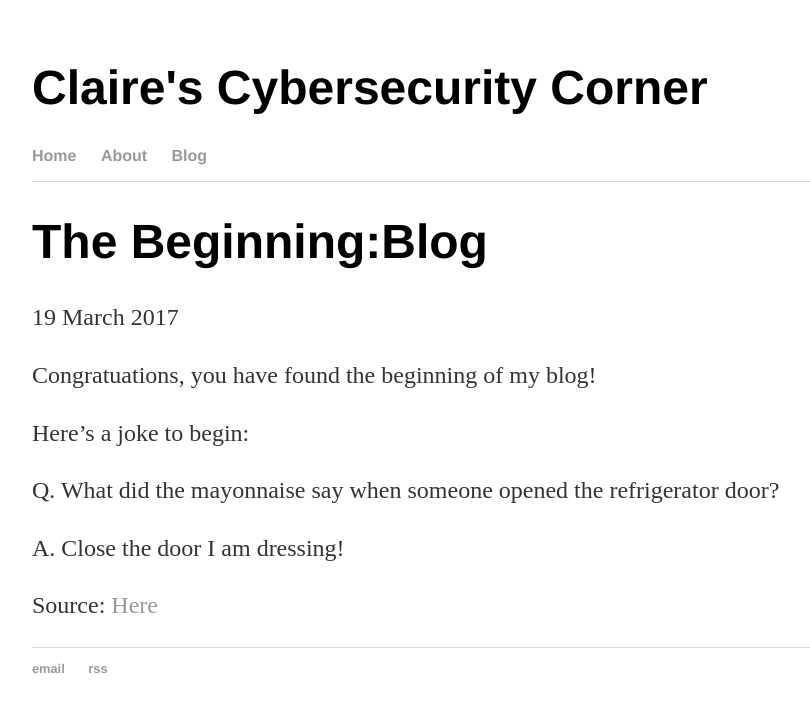
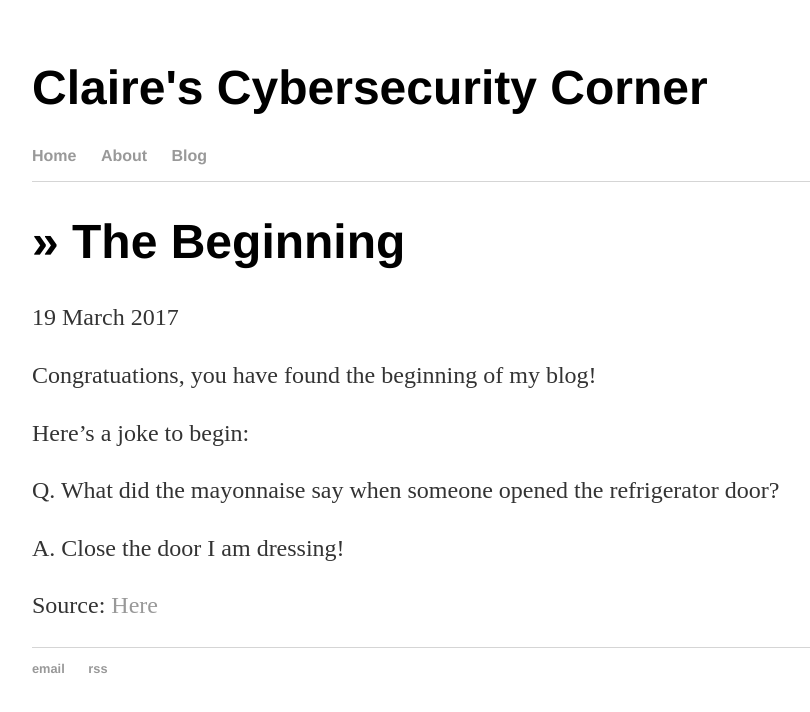
Before and after one commit to sle3man/sle3man.github.io, a Jekyll site: the page built from _posts/2017-03-19-The-Beginning.md, in a window 1280 px wide. Shown: the top 712 px of the page, without its empty margins (160-970 px from the left). Built offline with Jekyll 4.4.1, drawn with Linux system fonts in a browser that asks for light colours.

Commit message:
Update post.html

```diff
--- a/_layouts/post.html
+++ b/_layouts/post.html
@@ -1,7 +1,7 @@
 ---
 layout: default
 ---
-<h1>{{ page.title }}:Blog</h1>
+<h1> » {{ page.title }}</h1>
 <p class="meta">{{ page.date | date_to_long_string }}</p>
 
 <div class="post">
```
